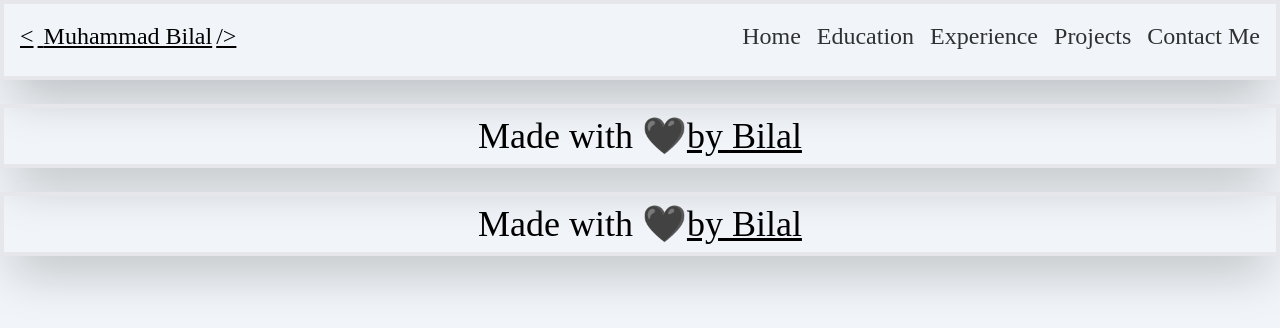
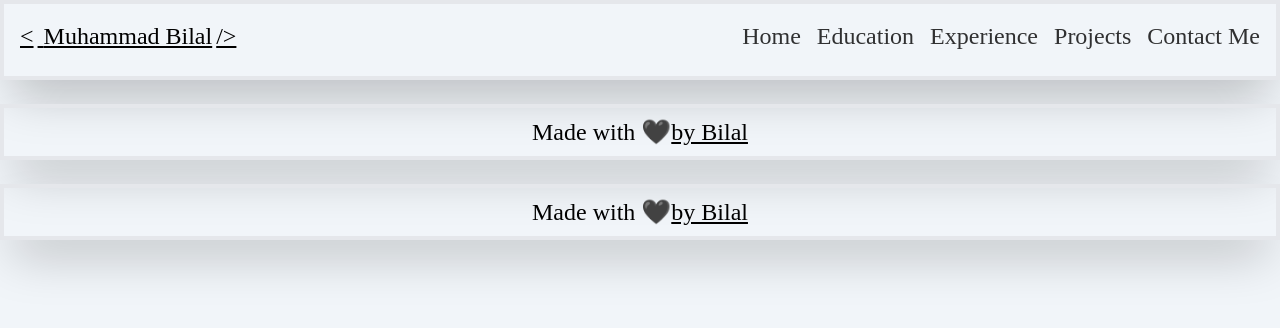
Before and after one commit to Bilal574645/Versel_Portfolio, a Next.js app: page /footer in a window 1280 px wide. Shown: the top 328 px of the page. Built offline with nearby package versions, Linux system fonts and the light colour scheme; a web font is replaced by a local one.

Commit message:
footerSet

```diff
--- a/src/app/footer/page.jsx
+++ b/src/app/footer/page.jsx
@@ -2,7 +2,7 @@
 
 function Footer() {
     return (
-      <div className="font-bilal-text text-lg md:text-4xl py-2 mt-6 flex justify-center shadow-2xl border-4  bottom-0 left-0 w-full  text-center   ">
+      <div className="font-bilal-text text-lg md:text-2xl py-2 mt-6 flex justify-center shadow-2xl border-4  bottom-0 left-0 w-full  text-center   ">
             Made with 🖤{" "}
             <a className="underline" href="#">
               by Bilal
--- a/src/app/nav/page.jsx
+++ b/src/app/nav/page.jsx
@@ -28,9 +28,9 @@ const Nav = () => {
             </a>
           </div>
 
-          <div className="lg:hidden cursor-pointer" onClick={handleNav}>
+          <div className="lg:hidden cursor-pointer  " onClick={handleNav}>
             <svg
-              className="w-10"
+              className="w-10 "
               xmlns="http://www.w3.org/2000/svg"
               x="0px"
               y="0px"
```
